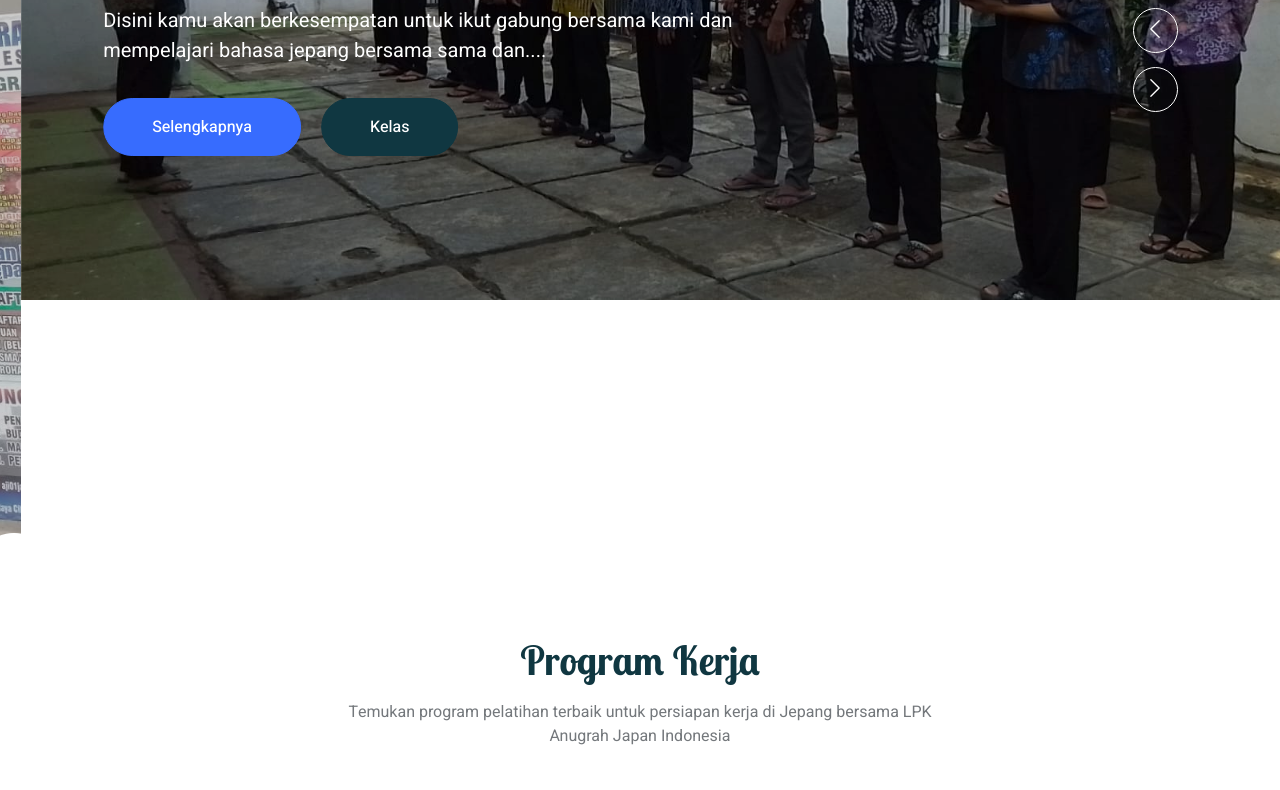
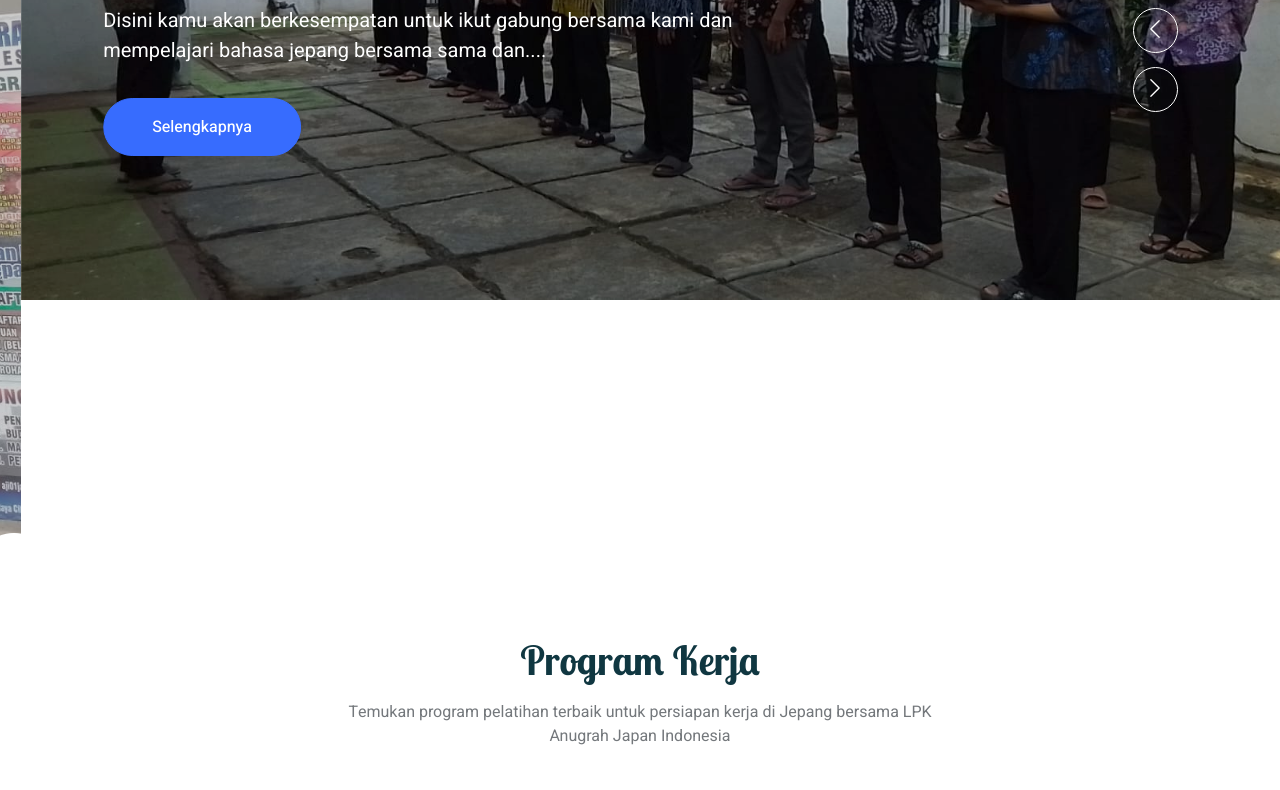
Before and after one commit to AnugerahJapanIndonesia/company-profile, a plain HTML site: page index.html in a window 1280 px wide. Shown: the part 580-1370 px from the top of the page. Drawn offline with nearby package versions, Linux system fonts and the light colour scheme.

Commit message:
Update index.html
Perbaikan Bug Tombol pada Index/beranda

```diff
--- a/index.html
+++ b/index.html
@@ -71,7 +71,6 @@
                                 <div class="col-10 col-lg-8">
                                     <h1 class="display-2 text-white animated slideInDown mb-4">Mari Wujudkan impian mu bersama AJI!</h1>
                                     <p class="fs-5 fw-medium text-white mb-4 pb-2">LPK Anugrah Japan Indonesia adalah Lembaga Penyalur Kerja  untuk seseorang yang berkeinginan untuk bekerja di jepang</p>
-                                    <a href="" class="btn btn-dark rounded-pill py-sm-3 px-sm-5 animated slideInRight">Kelas</a>
                                 </div>
                             </div>
                         </div>
@@ -86,7 +85,6 @@
                                     <h1 class="display-2 text-white animated slideInDown mb-4">Mari Belajar Bahasa Jepang Bersama LPK SO AJI!</h1>
                                     <p class="fs-5 fw-medium text-white mb-4 pb-2">Disini kamu akan berkesempatan untuk ikut gabung bersama kami dan mempelajari bahasa jepang bersama sama dan....</p>
                                     <a href="about.html" class="btn btn-primary rounded-pill py-sm-3 px-sm-5 me-3 animated slideInLeft">Selengkapnya</a>
-                                    <a href="classes.html" class="btn btn-dark rounded-pill py-sm-3 px-sm-5 animated slideInRight">Kelas</a>
                                 </div>
                             </div>
                         </div>
```
